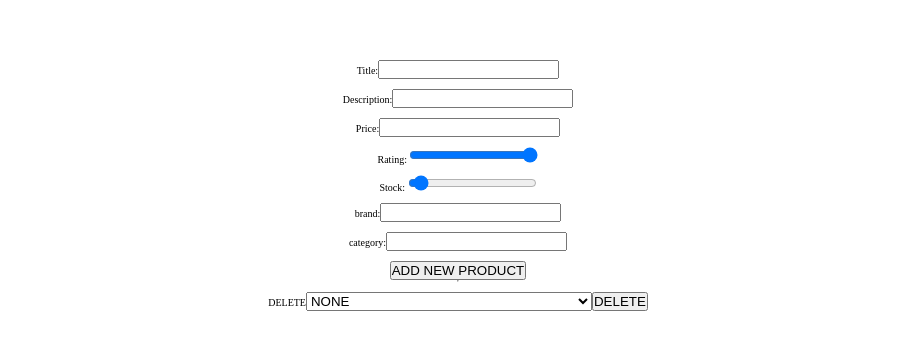
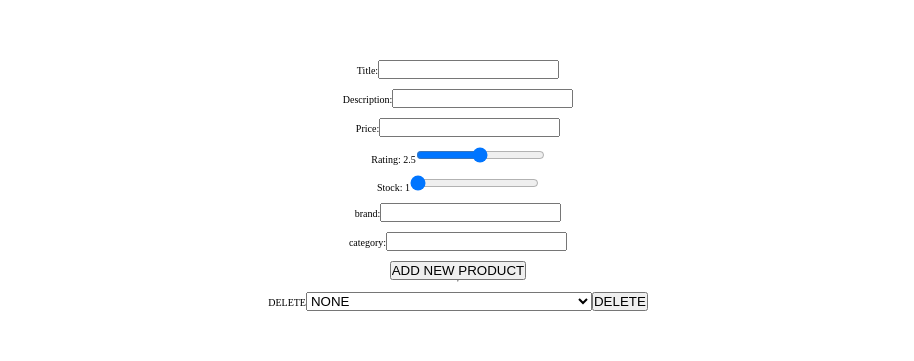
Before and after one commit to CreateYourReality/frontend-eshop, a React (Vite) app: page /adminpanel in a window 1280 px wide. Shown: the part 140-501 px from the top of the page, without its empty margins (182-1096 px from the left). Built offline with nearby package versions, Linux system fonts and the light colour scheme.

Commit message:
final adminpanel without style

```diff
--- a/src/pages/admin/AdminPanel.jsx
+++ b/src/pages/admin/AdminPanel.jsx
@@ -9,8 +9,8 @@ const AdminPanel = () => {
     const [titleInput, setTitleInput] = useState("")
     const [descriptionInput, setDescriptionInput] = useState("")
     const [priceInput, setPriceInput] = useState("")
-    const [ratingInput, setRatingInput] = useState("")
-    const [stockInput, setStockInput] = useState("")
+    const [ratingInput, setRatingInput] = useState(2.5)
+    const [stockInput, setStockInput] = useState(1)
     const [categoryInput, setCategoryInput] = useState("")
     const [brandInput, setBrandInput] = useState("")
     const [deleteInput, setDeleteInput] = useState("")
@@ -32,17 +32,17 @@ const AdminPanel = () => {
 
     const handleTitle = (event) => {
         event.preventDefault();
-        setTitleInput(event.target.text)
+        setTitleInput(event.target.value)
     }
 
     const handleDescription = (event) => {
         event.preventDefault();
-        setDescriptionInput(event.target.text)
+        setDescriptionInput(event.target.value)
     }
 
     const handlePrice = (event) => {
         event.preventDefault();
-        setPriceInput(event.target.text)
+        setPriceInput(event.target.value)
     }
 
     const handleRating = (event) => {
@@ -57,12 +57,12 @@ const AdminPanel = () => {
 
     const handleCategory = (event) => {
         event.preventDefault();
-        setCategoryInput(event.target.text)
+        setCategoryInput(event.target.value)
     }
 
     const handleBrand = (event) => {
         event.preventDefault();
-        setBrandInput(event.target.text)
+        setBrandInput(event.target.value)
     }
 
     const handleDelete = (event) => {
@@ -101,30 +101,30 @@ const AdminPanel = () => {
     return (
     <>
         <section className="adminSection">
-            <form >
+            <form onSubmit={addNewProduct}>
                 <label htmlFor="title">Title:
-                    <input name="title" type="text" onChange={handleTitle} />
+                    <input required name="title" type="text" onChange={handleTitle} />
                 </label>
                 <label htmlFor="description">Description:
-                    <input name="description" type="text" onChange={handleDescription} />
+                    <input required name="description" type="text" onChange={handleDescription} />
                 </label>
                 <label htmlFor=""> Price:
-                    <input type="text" onChange={handlePrice} />
+                    <input required type="number" onChange={handlePrice} />
                 </label>
                 <label htmlFor=""> Rating: {ratingInput}
-                    <input type="range" max={5.0} min={0.0} step={0.1} onChange={handleRating} />
+                    <input required type="range"  value={ratingInput} max={5.0} min={0.0} step={0.1} onChange={handleRating} />
                 </label>
                 <label htmlFor=""> Stock: {stockInput}
-                    <input type="range" max={1000.0} min={1} step={1} onChange={handleStock} />
+                    <input required type="range" value={stockInput} max={1000.0} min={1} step={1} onChange={handleStock} />
                 </label>
                 <label htmlFor=""> brand:
-                    <input type="text" onChange={handleBrand} />
+                    <input required type="text" onChange={handleBrand} />
                 </label>
                 <label htmlFor=""> category:
-                    <input type="text" onChange={handleCategory} />
+                    <input required type="text" onChange={handleCategory} />
                 </label>
 
-                <button onClick={addNewProduct}>ADD NEW PRODUCT</button>
+                <input type="submit" value="ADD NEW PRODUCT"/>
 
                 <hr />
 
@@ -137,7 +137,7 @@ const AdminPanel = () => {
                         })}
                     </select>
 
-                    <button onClick={handleDeleteButton}>DELETE</button>
+                        <button onClick={handleDeleteButton}>DELETE</button>
                 </label>
 
 
```
